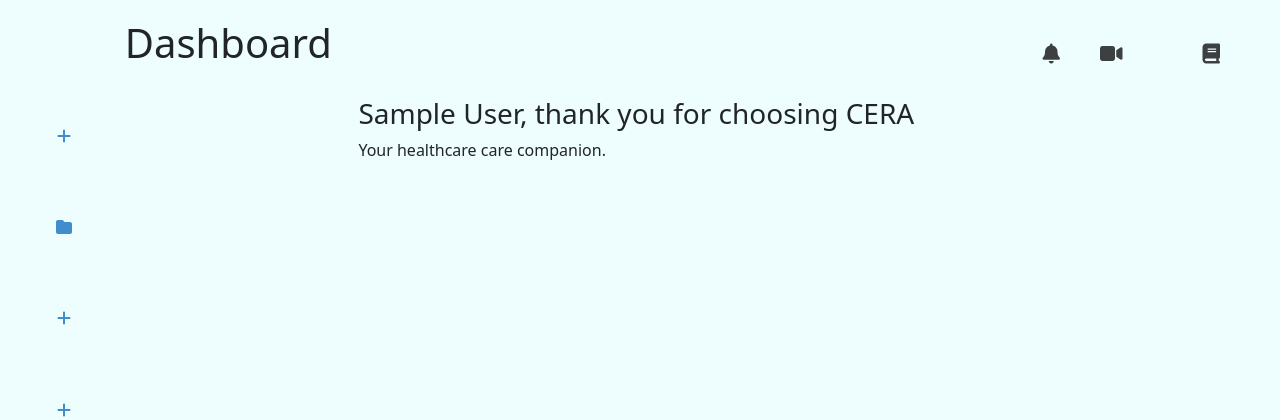
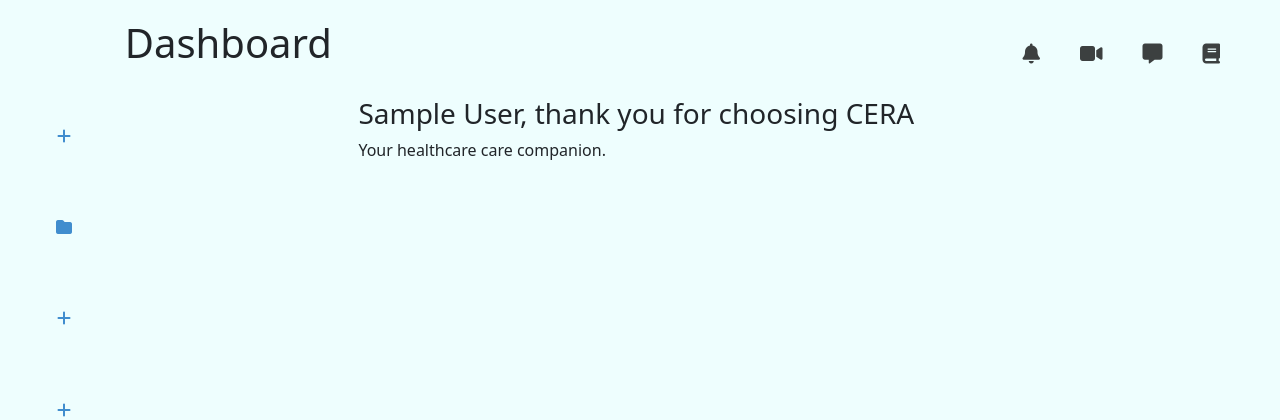
Before and after one commit to Sylvia-Rwenyo/e-Tiba, a PHP site: page /dashboard.php in a window 1280 px wide. Shown: the top 420 px of the page. Run offline with PHP 8.4, Linux system fonts and the light colour scheme; the visitor is signed in with stand-in values (Sample User, id 1); data that the repository does not hold is empty; some libraries are stand-ins or nearby versions.

Commit message:
edited notif

```diff
--- a/notif-menu.php
+++ b/notif-menu.php
@@ -25,9 +25,9 @@
                     if($row['readStatus'] == 'unread')
                     {
                         $count = $count + 1;
-                    }?>
-                    <i class="fa fa-message"><span class="badge"><?php if($count == 0){echo "";}else{echo $count;}?></span></i><?php
+                    }
                 }?>
+                <i class="fa fa-message"><span class="badge"><?php if($count == 0){echo "";}else{echo $count;}?></span></i>
                 </a>
                 </li>
 
```
